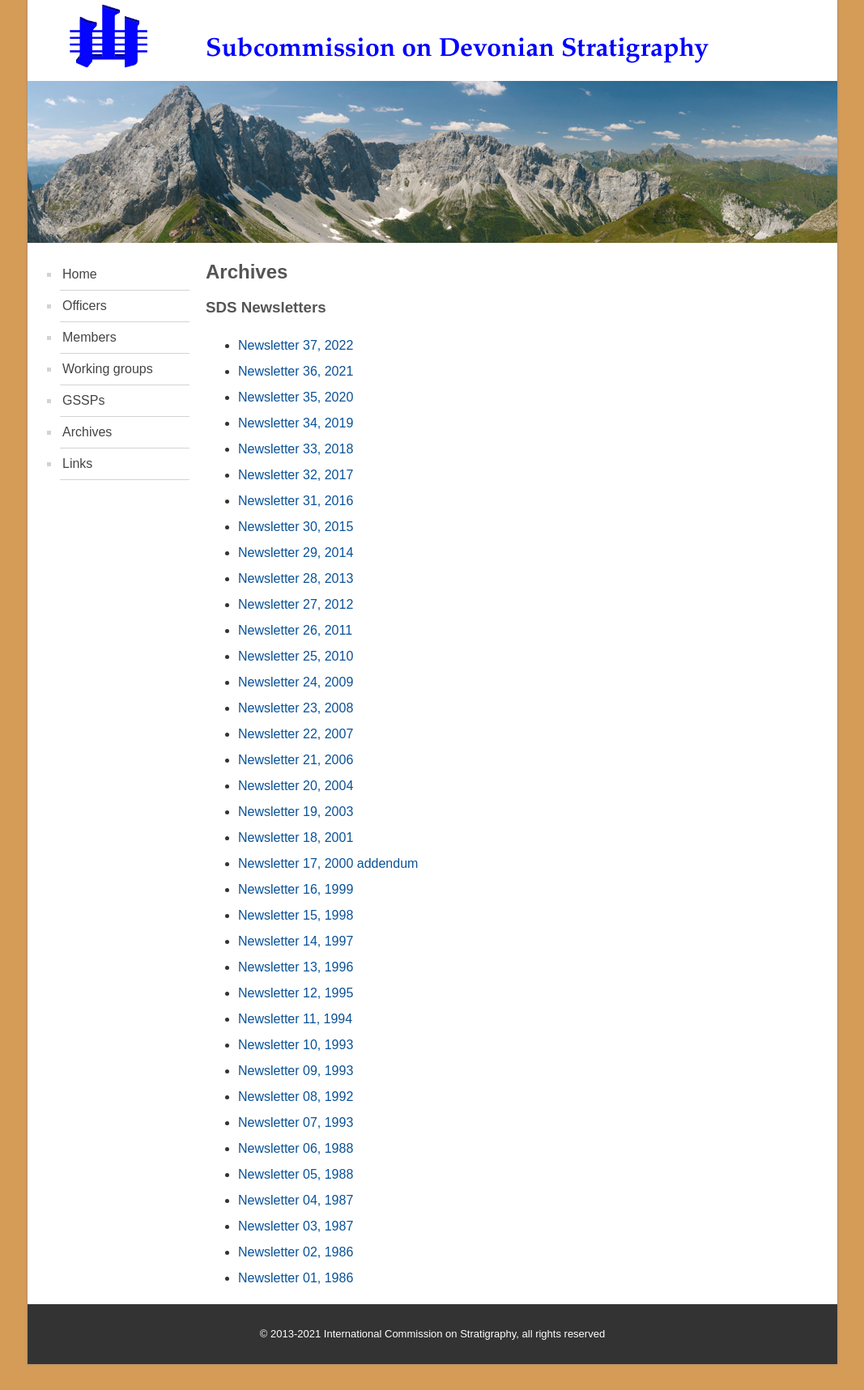
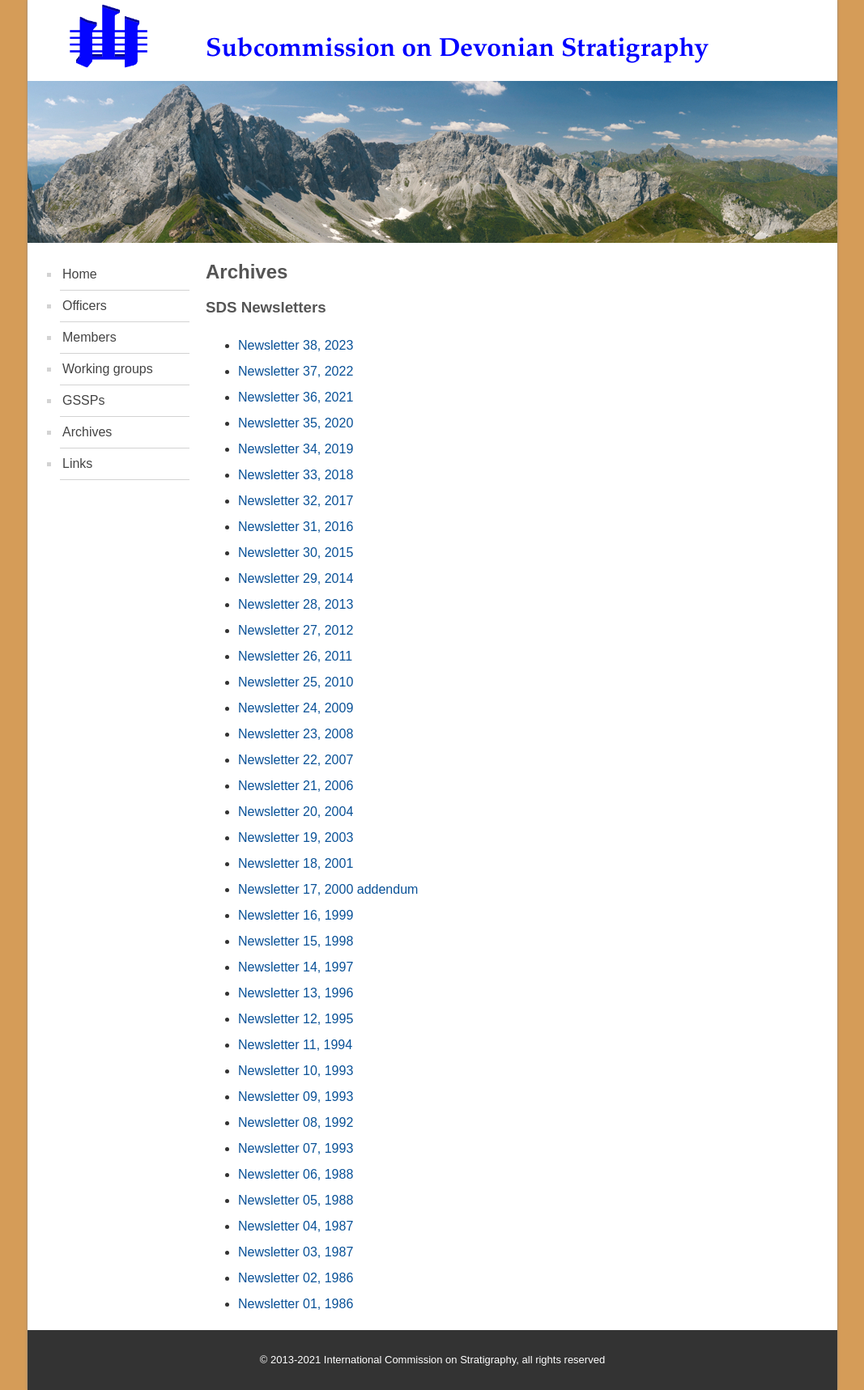
Before and after one commit to i-c-stratigraphy/subcommission-devonian, a Jekyll site: the page built from pages/archives.md, in a window 1280 px wide. Shown: the whole page at 81% size, without its empty margins (106-1173 px from the left). Built offline with Jekyll 4.4.1, drawn with Linux system fonts in a browser that asks for light colours; before the commit the page ends 1685 px from its top, so only the background shows below that.

Commit message:
Update archives.md

```diff
--- a/pages/archives.md
+++ b/pages/archives.md
@@ -7,6 +7,7 @@ permalink: /archives
 
 ### SDS Newsletters
 
+* [Newsletter 38, 2023](archive/SDS-Newsletter 38-2023.pdf)
 * [Newsletter 37, 2022](archive/SDS-Newsletter-37-2022.pdf)
 * [Newsletter 36, 2021](archive/SDS-Newsletter-36-2021.pdf)
 * [Newsletter 35, 2020](archive/SDS-Newsletter-35-2020.pdf)
```
